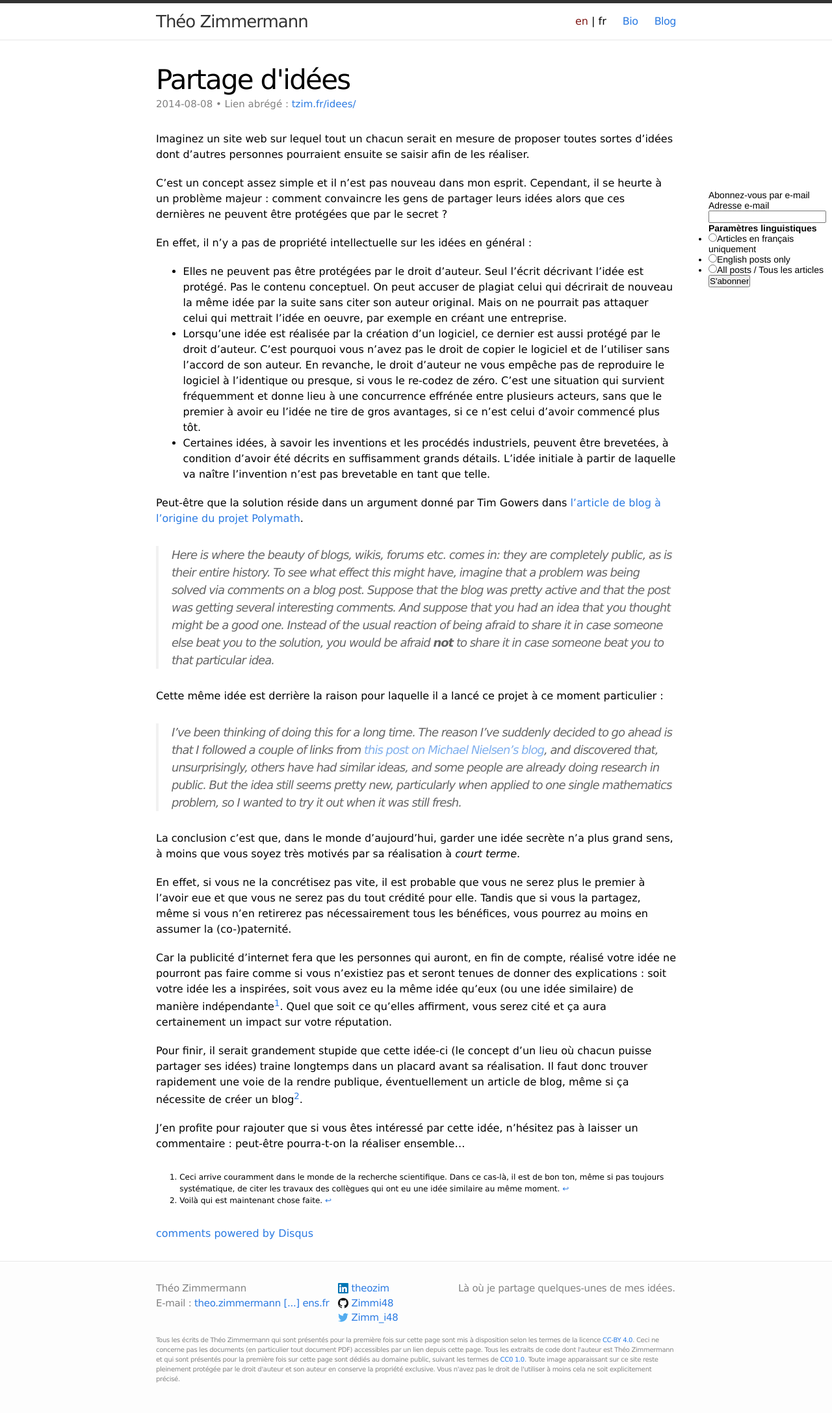
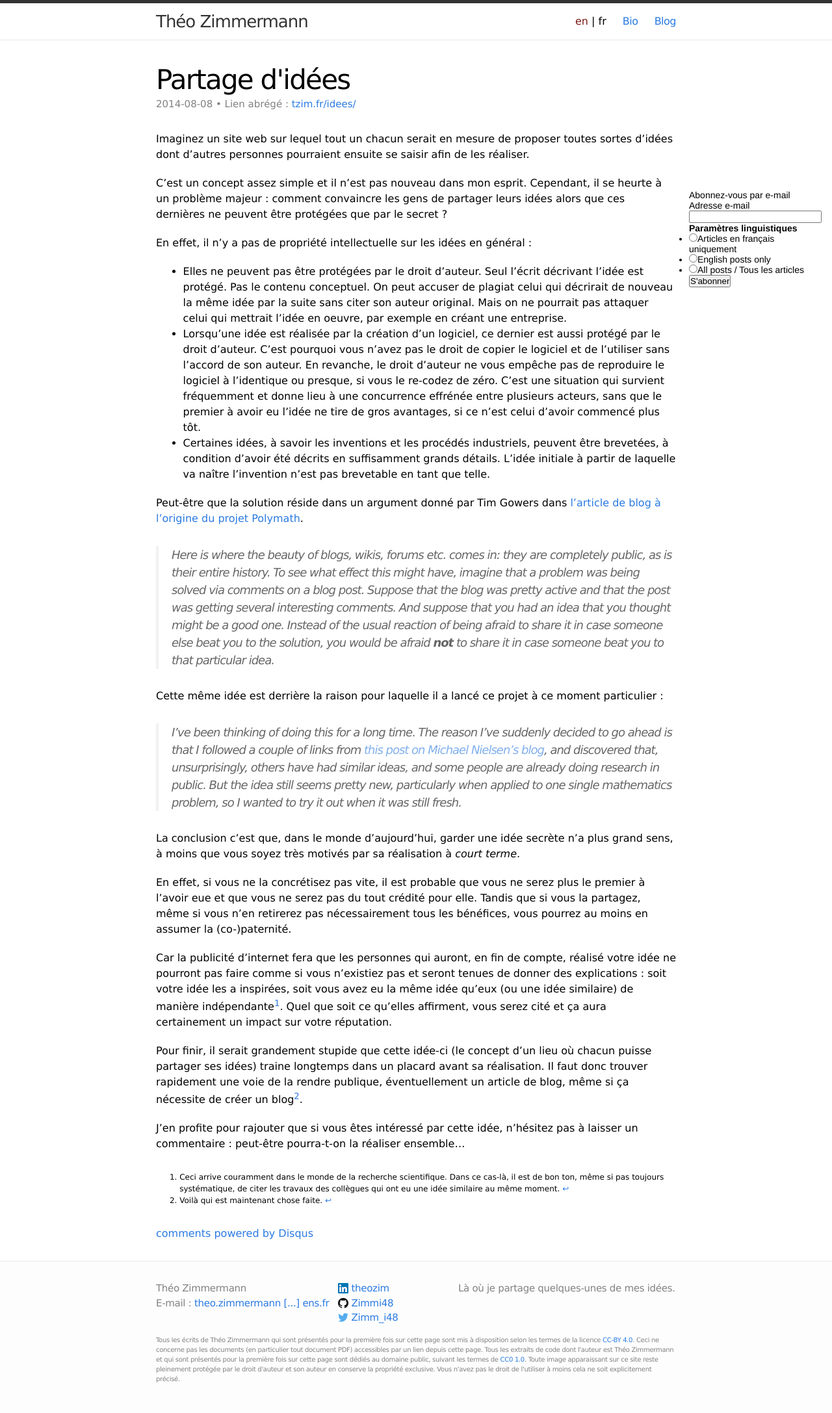
Before and after one commit to Zimmi48/zimmi48.github.io, a Jekyll site: the page built from _posts/2014-08-08-partage-d-idees.md, in a window 1280 px wide. Shown: the whole page at 65% size. Built offline with Jekyll 4.4.1, drawn with Linux system fonts in a browser that asks for light colours; comment, search, counter and statistics services are not loaded.

Commit message:
update margin subscribe form

```diff
--- a/css/main.css
+++ b/css/main.css
@@ -166,12 +166,16 @@ img {
 /* Subscribe form */
 #mc_embed_signup {
     margin-top: 200px;
-    margin-left: 850px;
+    margin-left: 820px;
+    margin-right: 20px;
     position: fixed;
     background:#fff;
     font:14px Helvetica,Arial,sans-serif;
 }
 
+#mce-EMAIL {
+    width: 100%;
+}
 
 /* Page Content styles */
 /* ----------------------------------------------------------*/
```
